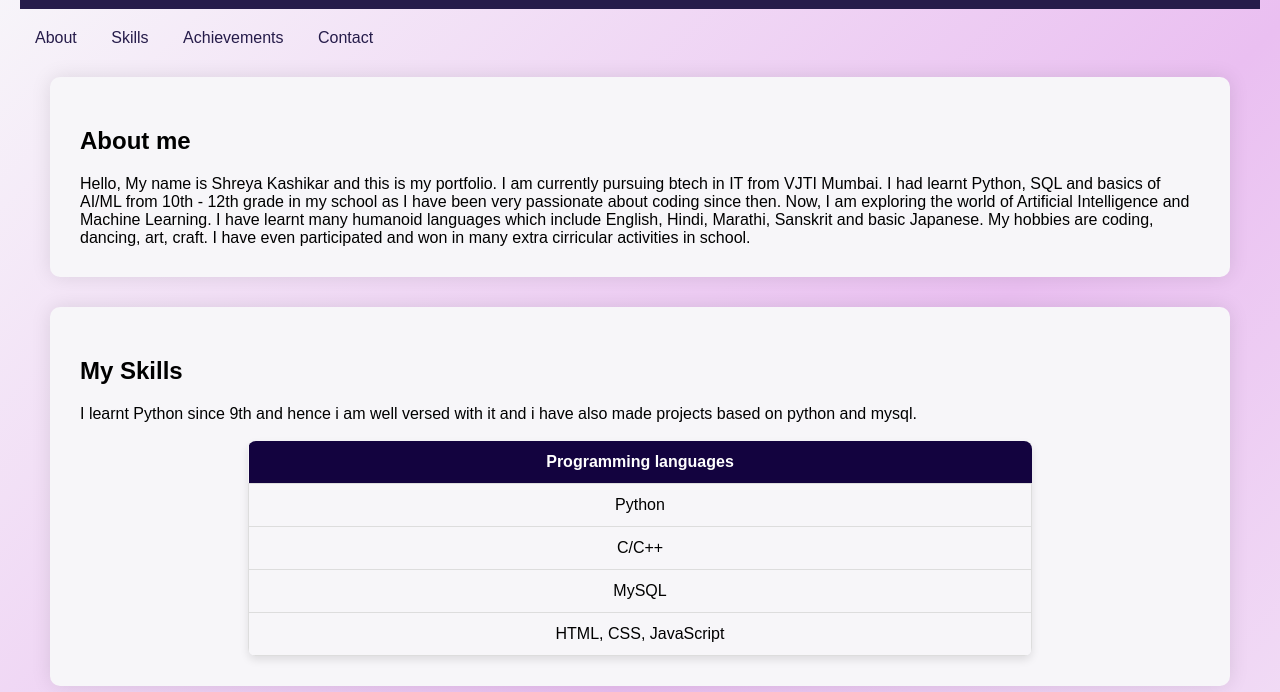
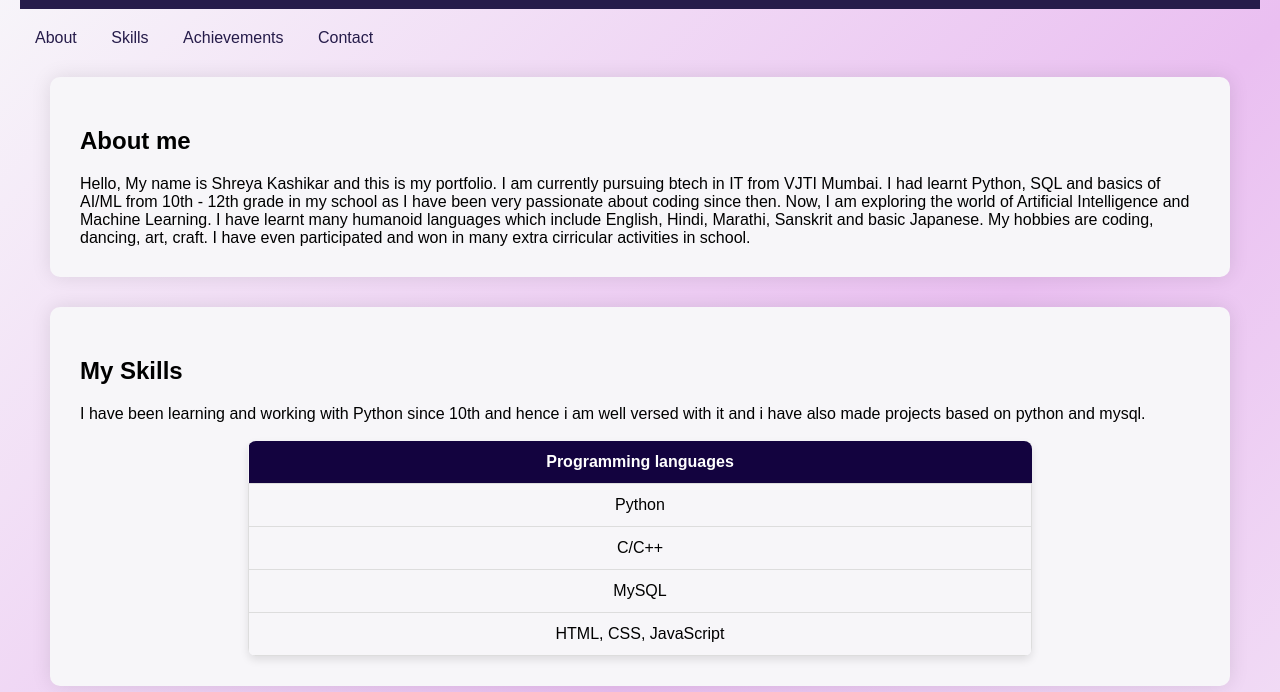
Before and after one commit to shreyakash24/Portfolio-website, a plain HTML site: page index.html in a window 1280 px wide. Shown: the part 108-800 px from the top of the page. Drawn offline with nearby package versions, Linux system fonts and the light colour scheme.

Commit message:
edited file

```diff
--- a/index.html
+++ b/index.html
@@ -33,7 +33,7 @@
 
 <article id="skills">
     <h2>My Skills</h2>
-    <p>I learnt Python since 9th and hence i am well versed with it and i have also made projects based on python and mysql.</p><br>
+    <p>I have been learning and working with Python since 10th and hence i am well versed with it and i have also made projects based on python and mysql.</p><br>
        <table>
         <thead>
           <tr>
```
